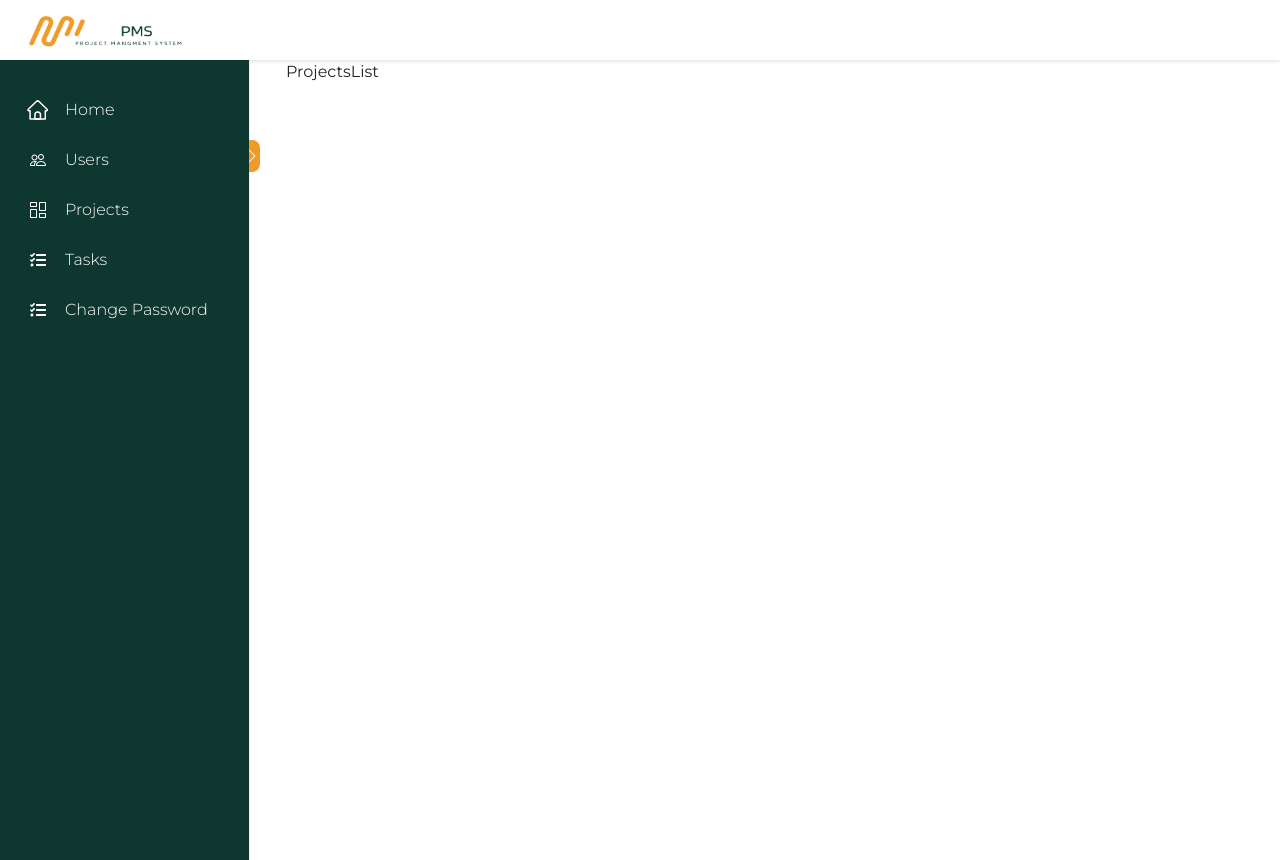
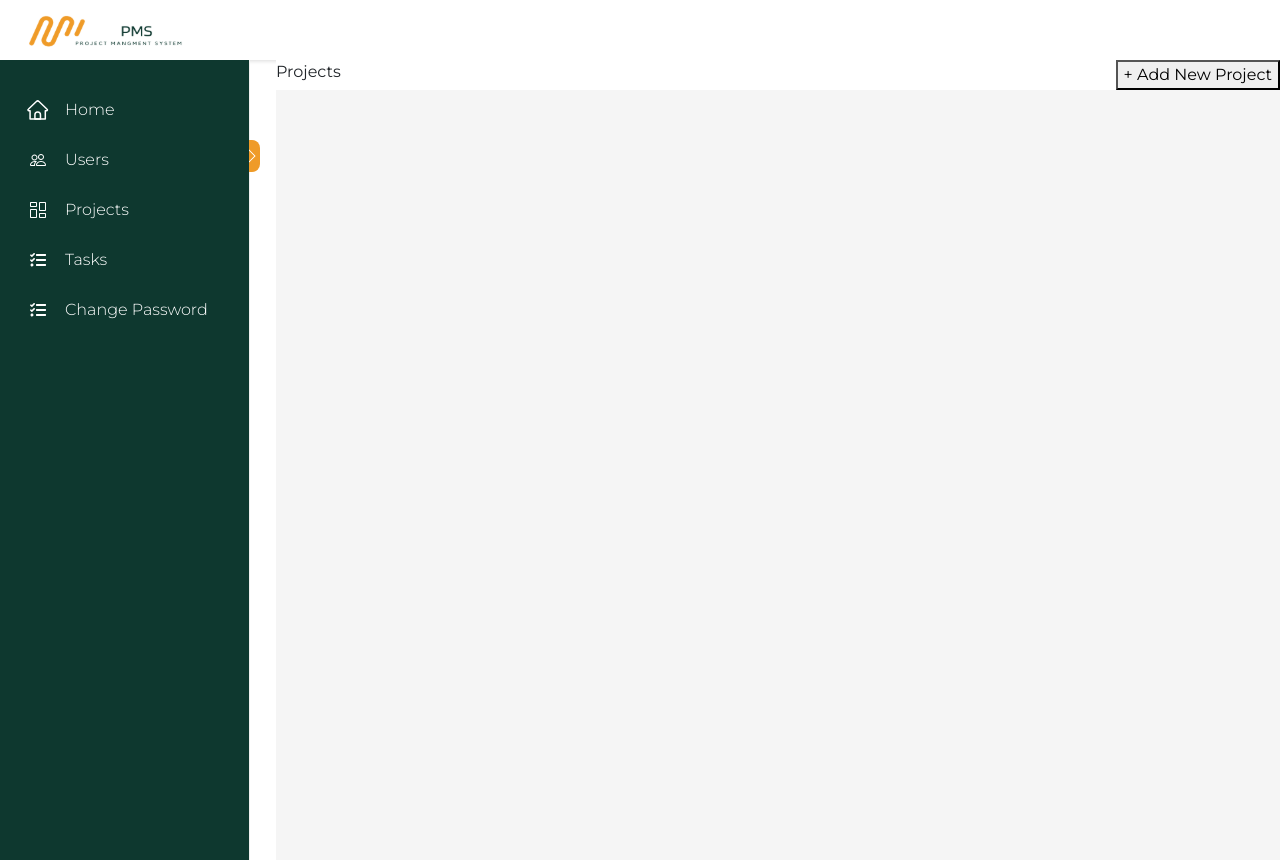
Before and after one commit to moali444/PMS_System, a React (Vite) app: page /dashboard/projects in a window 1280 px wide. Built offline with nearby package versions, Linux system fonts and the light colour scheme; no server answers; sample sign-in values are in the browser's storage.

Commit message:
Update ProjectList.tsx

```diff
--- a/src/modules/Projects/components/ProjectsList/ProjectsList.scss
+++ b/src/modules/Projects/components/ProjectsList/ProjectsList.scss
@@ -0,0 +1,12 @@
+#projects-list {
+  background-color: #f5f5f5;
+  min-height: 100vh;
+  margin-left: -10px;
+  width: 100%;
+
+  .head {
+    display: flex;
+    justify-content: space-between;
+    background-color: white;
+  }
+}
--- a/src/modules/Projects/components/ProjectsList/ProjectsList.tsx
+++ b/src/modules/Projects/components/ProjectsList/ProjectsList.tsx
@@ -1,9 +1,14 @@
-import './ProjectsList.scss';
+import "./ProjectsList.scss";
 
 const ProjectsList = () => {
   return (
-    <div>ProjectsList</div>
-  )
-}
+    <div id="projects-list">
+      <div className="head">
+        <span className="title">Projects</span>
+        <button>+ Add New Project</button>
+      </div>
+    </div>
+  );
+};
 
-export default ProjectsList
+export default ProjectsList;
```
